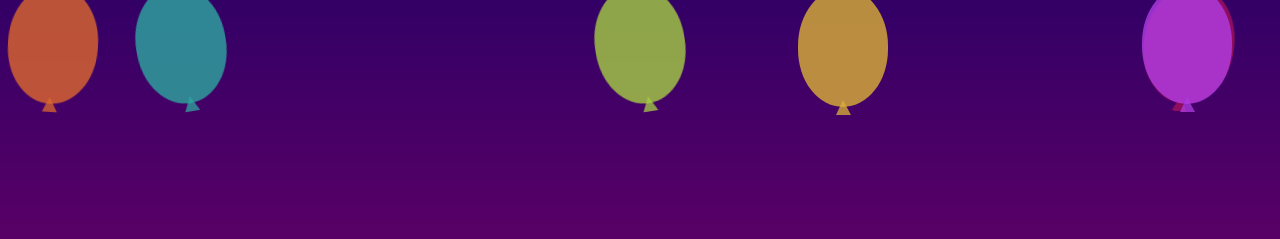
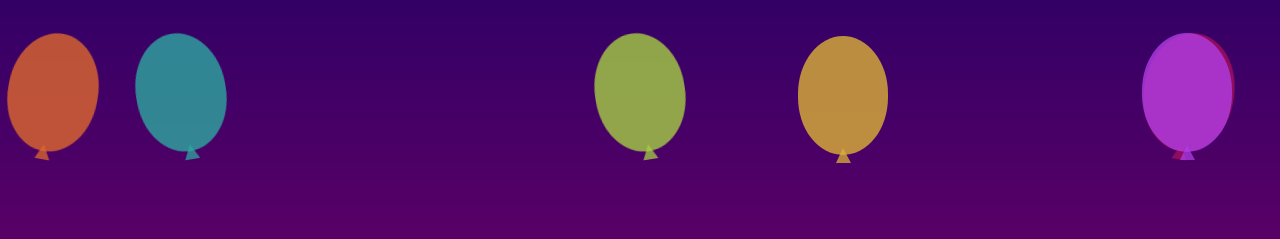
Before and after one commit to azizPotter/lama, a plain HTML site: page index.html in a window 1280 px wide. Shown: the top 239 px of the page. Drawn offline with Linux system fonts and the light colour scheme; animation ran at ten frames a second.

Commit message:
hauteur_ballon

```diff
--- a/script.js
+++ b/script.js
@@ -2,7 +2,7 @@ var ballonOrange = document.getElementById('ballonOrange');
 
 ballonOrange.addEventListener('animationend', function(event) {
   if (event.animationName === 'elevation') {
-    ballonOrange.style.bottom='86vh';
+    ballonOrange.style.bottom='80vh';
     ballonOrange.style.animation = 'flotter 5s infinite';
   }
 });
@@ -11,7 +11,7 @@ var ballonJaune = document.getElementById('ballonJaune');
 
 ballonJaune.addEventListener('animationend', function(event) {
   if (event.animationName === 'elevation') {
-    ballonJaune.style.bottom='86vh';
+    ballonJaune.style.bottom='80vh';
     ballonJaune.style.animation = 'flotter2 5s infinite';
   }
 });
@@ -20,7 +20,7 @@ var ballonBleu = document.getElementById('ballonBleu');
 
 ballonBleu.addEventListener('animationend', function(event) {
   if (event.animationName === 'elevation') {
-    ballonBleu.style.bottom='86vh';
+    ballonBleu.style.bottom='80vh';
     ballonBleu.style.animation = 'flotter 5s infinite';
   }
 });
@@ -30,7 +30,7 @@ var ballonRose = document.getElementById('ballonRose');
 
 ballonRose.addEventListener('animationend', function(event) {
   if (event.animationName === 'elevation') {
-    ballonRose.style.bottom='86vh';
+    ballonRose.style.bottom='80vh';
     ballonRose.style.animation = 'flotter 5s infinite';
   }
 });
@@ -39,7 +39,7 @@ var ballonVert = document.getElementById('ballonVert');
 
 ballonVert.addEventListener('animationend', function(event) {
   if (event.animationName === 'elevation') {
-    ballonVert.style.bottom='86vh';
+    ballonVert.style.bottom='80vh';
     ballonVert.style.animation = 'flotter2 5s infinite';
   }
 });
--- a/style.css
+++ b/style.css
@@ -256,7 +256,7 @@ body {
         bottom: 0vh; /* Commence à gauche */
     }
     100% {
-        bottom: 86vh; /* Retourne à la position de départ */
+        bottom: 80vh; /* Retourne à la position de départ */
     }
 
 }
```
